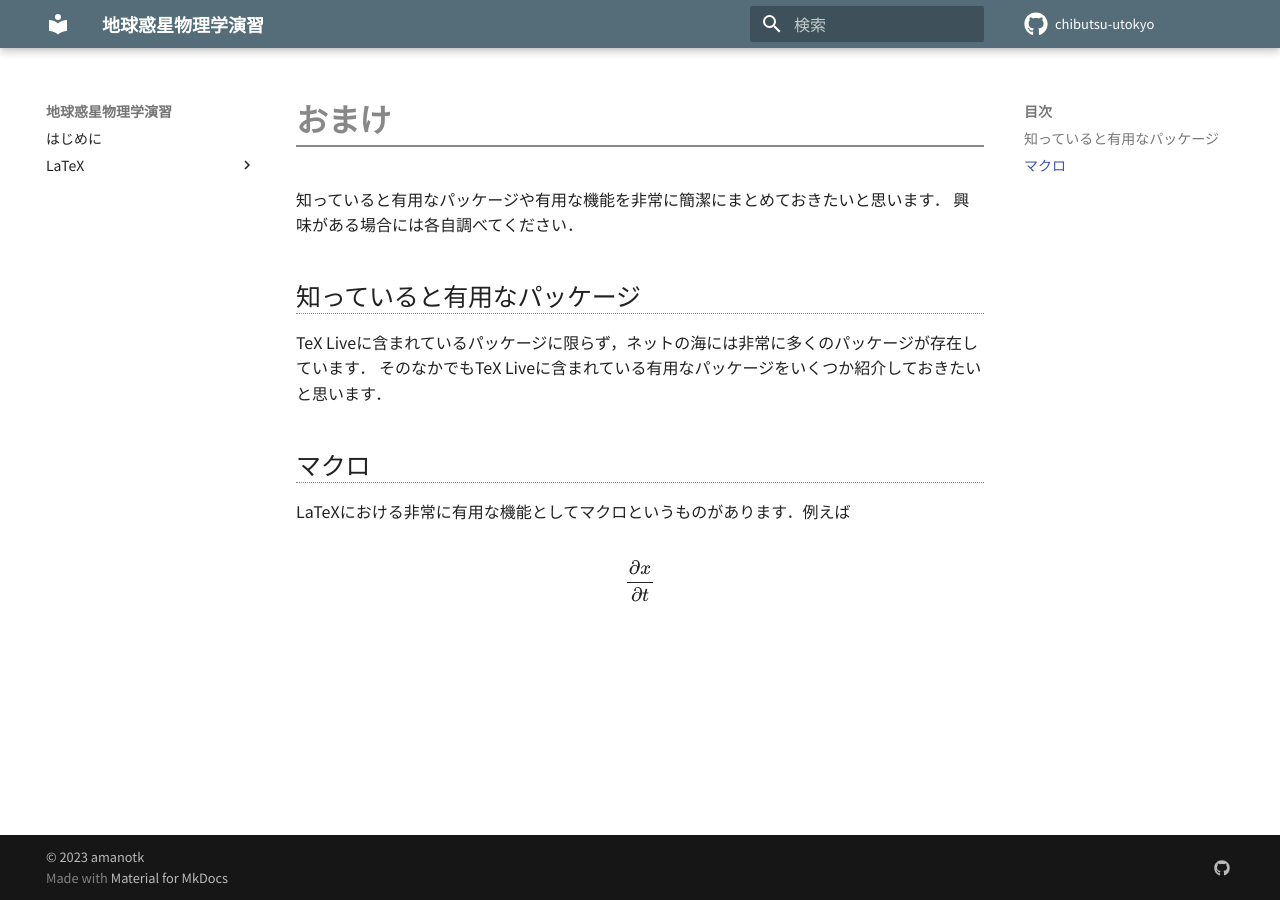
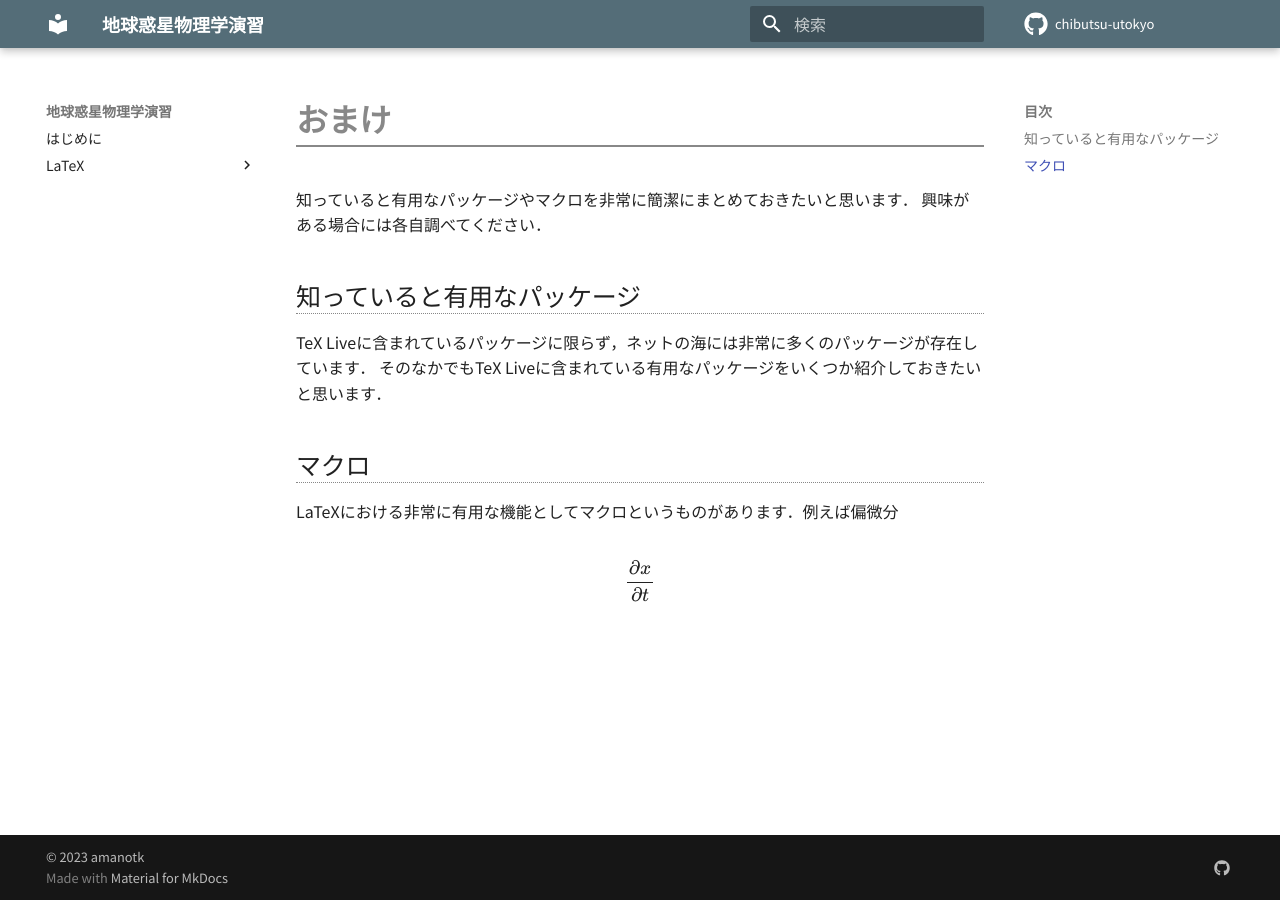
Before and after one commit to chibutsu-utokyo/chibutsu-utokyo.github.io, an MkDocs documentation site: the page built from docs/LaTeX/chap6.md, in a window 1280 px wide. Built offline with MkDocs 1.6.1 and Material for MkDocs 9.7.7, drawn with Linux system fonts in a browser that asks for light colours; comment, search, counter and statistics services are not loaded.

Commit message:
Chage MkDocs source files

```diff
--- a/docs/LaTeX/chap6.md
+++ b/docs/LaTeX/chap6.md
@@ -1,6 +1,6 @@
 # おまけ
 
-知っていると有用なパッケージや有用な機能を非常に簡潔にまとめておきたいと思います．
+知っていると有用なパッケージやマクロを非常に簡潔にまとめておきたいと思います．
 興味がある場合には各自調べてください．
 
 ## 知っていると有用なパッケージ
@@ -10,7 +10,7 @@ TeX Liveに含まれているパッケージに限らず，ネットの海には
 
 ## マクロ
 
-LaTeXにおける非常に有用な機能としてマクロというものがあります．例えば
+LaTeXにおける非常に有用な機能としてマクロというものがあります．例えば偏微分
 
 
 $$
--- a/mkdocs.yml
+++ b/mkdocs.yml
@@ -20,6 +20,7 @@ nav:
     - LaTeX/chap4.md  # 数式
     - LaTeX/chap5.md  # 画像
     # - LaTeX/chap6.md
+    # - LaTeX/chap7.md # 提出課題
 #theme
 theme:
   language: ja
```
Also changed, not shown: docs/LaTeX/chap3.md (+2 -2 lines), docs/LaTeX/chap4.md (+4 -4 lines), docs/LaTeX/chap5.md (+1 -1 lines), docs/LaTeX/chap7.md (added, +1 -0 lines), 1 other file.
